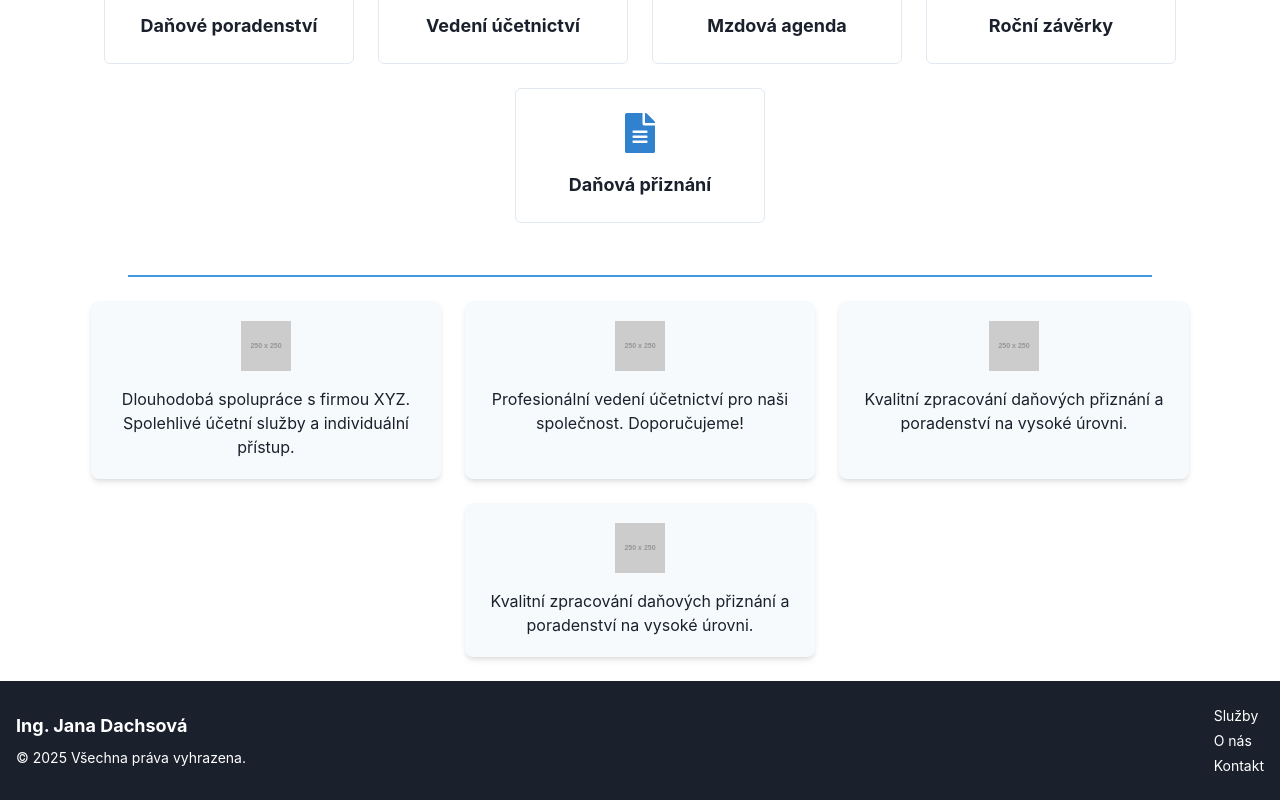
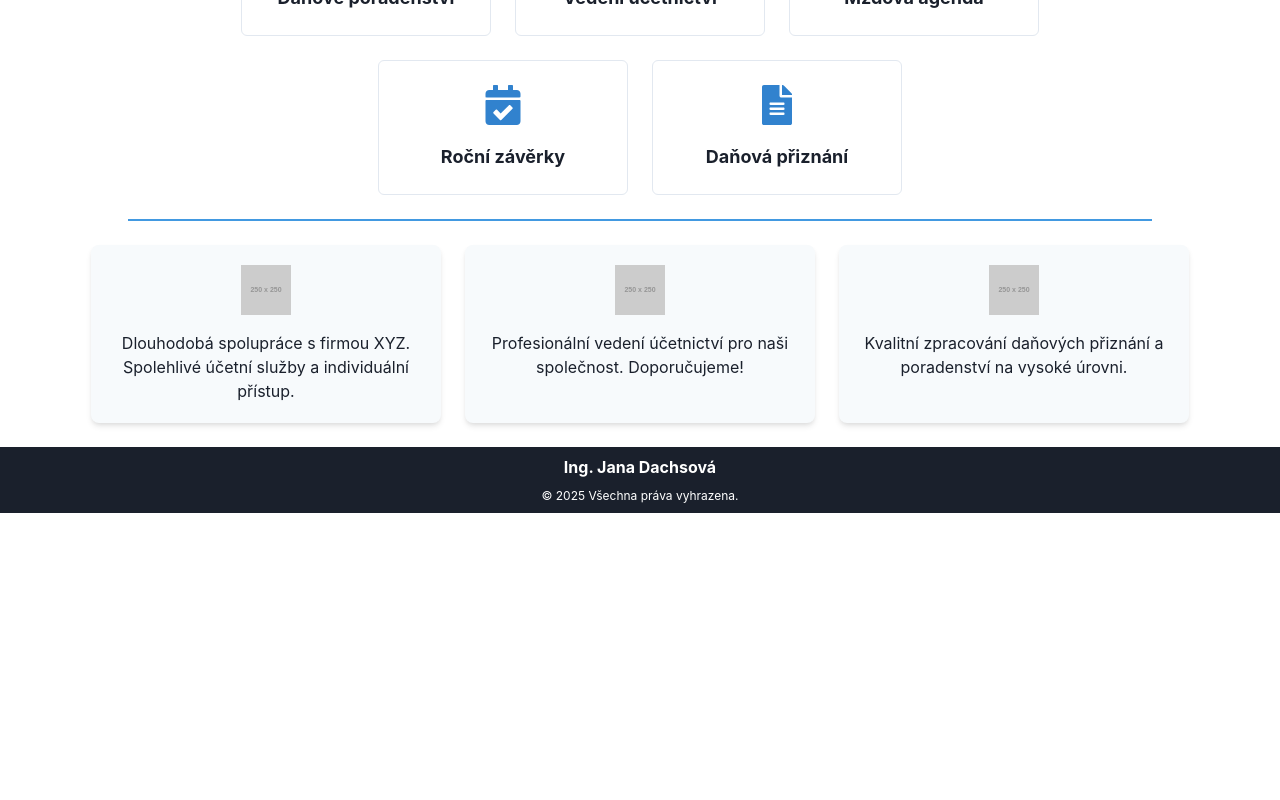
Before and after one commit to Standa44/poradenstvi-dachsova, a Next.js app: page / in a window 1280 px wide. Shown: the part 908-1708 px from the top of the page. After the commit the page ends 1421 px from the top, so only its background shows below. Built offline with nearby package versions, Linux system fonts and the light colour scheme.

Commit message:
minor design changes, naming

```diff
--- a/src/components/Index/AboutMe.js
+++ b/src/components/Index/AboutMe.js
@@ -1,5 +1,5 @@
 import { Flex, Image, Text } from "@chakra-ui/react";
-import SubPageHeading from "./SubPageHeading";
+import SubPageHeading from "../CommonLib/SubPageHeading";
 
 const AboutMe = () => {
     return (
--- a/src/components/Index/ReferenceSection.js
+++ b/src/components/Index/ReferenceSection.js
@@ -12,11 +12,7 @@ const references = [
   {
     logo: "https://dummyimage.com/250x250",
     text: "Kvalitní zpracování daňových přiznání a poradenství na vysoké úrovni.",
-  },
-  {
-    logo: "https://dummyimage.com/250x250",
-    text: "Kvalitní zpracování daňových přiznání a poradenství na vysoké úrovni.",
-  },
+  }
 ];
 
 const ReferenceSection = () => {
--- a/src/components/Index/ServiceOverview.js
+++ b/src/components/Index/ServiceOverview.js
@@ -2,8 +2,6 @@ import React from 'react'
 import { FaBalanceScale, FaFileInvoiceDollar, FaUsers, FaCalendarCheck, FaFileAlt } from "react-icons/fa";
 import NextLink from "next/link";
 import { Flex, Text, Icon, LinkBox } from "@chakra-ui/react";
-
-const ServiceOverview = () => {
 
 const serviceList = [
     { label: "Daňové poradenství", link: "/sluzby#danova-evidence", icon: FaBalanceScale },
@@ -13,8 +11,9 @@ const ServiceOverview = () => {
     { label: "Daňová přiznání", link: "/sluzby#danove-poradenstvi", icon: FaFileAlt },
 ]
 
+const ServiceOverview = () => {
     return (
-        <Flex w="100%" maxW="1200px" mx="auto" py={10} px={6} flexWrap="wrap" justify="center">
+        <Flex w="80%" mx="auto" py={3} flexWrap="wrap" justify="center">
             {serviceList.map((service, index) => (
                 <LinkBox
                     key={index}
--- a/src/components/Layout/Footer.js
+++ b/src/components/Layout/Footer.js
@@ -1,23 +1,15 @@
-import { Box, Flex, Text, Link, VStack } from "@chakra-ui/react";
+import { Box, Flex, Text, VStack } from "@chakra-ui/react";
 
 const Footer = () => {
   const getCurrentYear = () => new Date().getFullYear();
 
   return (
-    <Box bg="gray.800" color="white" py={6} px={4}>
-      <Flex justify="space-between" flexDir={{ base: "column", md: "row" }} align="center">
-        <VStack align="start">
-          <Text fontSize="lg" fontWeight="bold">Ing. Jana Dachsová</Text>
-          <Text fontSize="sm">© {getCurrentYear()} Všechna práva vyhrazena.</Text>
+    <Box bg="gray.800" color="white" py={2}>
+      <Flex justify="center" >
+        <VStack>
+          <Text fontSize="md" fontWeight="bold">Ing. Jana Dachsová</Text>
+          <Text fontSize="xs">© {getCurrentYear()} Všechna práva vyhrazena.</Text>
         </VStack>
-
-        <VStack align="start" spacing={1} mt={{ base: 4, md: 0 }}>
-          <Link href="#sluzby" fontSize="sm">Služby</Link>
-          <Link href="#o-me" fontSize="sm">O nás</Link>
-          <Link href="#kontakt" fontSize="sm">Kontakt</Link>
-        </VStack>
-        {/*Sjendotit naming, cz -> en
-          pridat prettier  */}
       </Flex>
     </Box>
   );
--- a/src/components/Layout/Header.js
+++ b/src/components/Layout/Header.js
@@ -22,7 +22,7 @@ const Header = () => {
         top="0" zIndex="20"
       >
         <Flex alignItems="center">
-          <Image src="images/logo-kdp.jpg" w="100%" objectFit='cover' maxW={{ base: '8%', md: '40px' }}  />
+          <Image src="images/logo-kdp.jpg" w="100%" objectFit='cover' maxW={{ base: '10%', md: '60px' }} p={1} />
           {/* <Image src="images/logo-da.png" w={{ base: "15%", md: "20%" }} pl="20px" /> */}
           <Box fontWeight="bold" fontSize="lg" ml={4}>
             <Heading size="md">Ing. Jana Dachsová</Heading>
--- a/src/pages/index.js
+++ b/src/pages/index.js
@@ -5,6 +5,7 @@ import { Box } from "@chakra-ui/react";
 
 
 export default function Home() {
+  //pridat prettier
 
   return (
     <>
--- a/src/pages/kontakt.js
+++ b/src/pages/kontakt.js
@@ -1,4 +1,4 @@
-import SubPageHeading from '@/components/Index/SubPageHeading'
+import SubPageHeading from '@/components/CommonLib/SubPageHeading'
 import ContactForm from '@/components/Kontakt/ContactForm'
 import ContactInfoSection from '@/components/Kontakt/ContactInfoSection'
 import { Box } from '@chakra-ui/react'
```
Also changed, not shown: src/components/Sluzby/PriceButton.js (deleted, +0 -14 lines), src/pages/cenik.js (+46 -14 lines), src/pages/sluzby.js (+14 -12 lines). Lines whose indentation alone changed are shown as unchanged.
